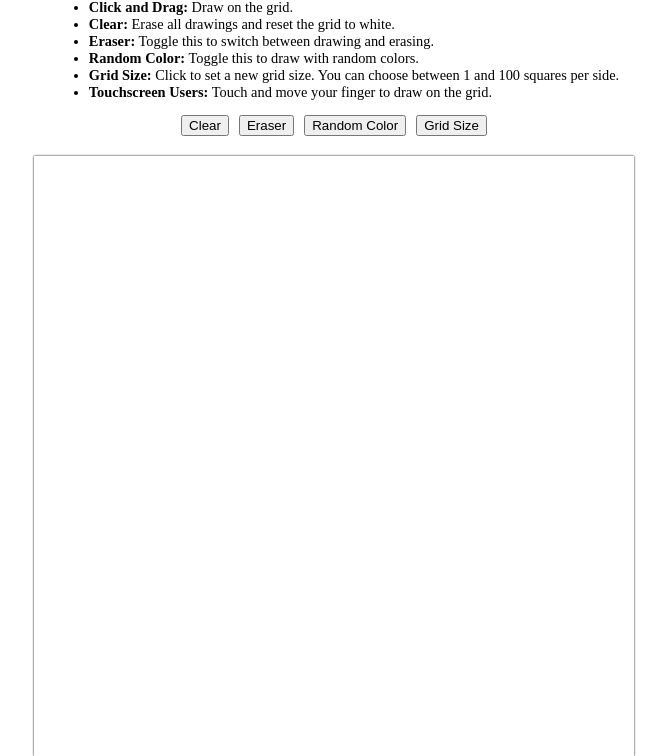
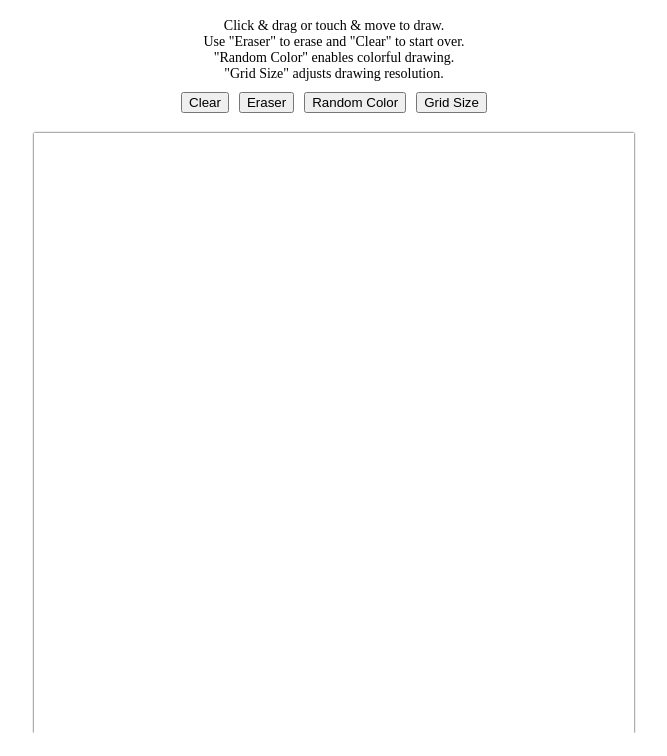
Before and after one commit to Graham4914/Etch-a-Sketch, a plain HTML site: page index.html in a window 1280 px wide. Shown: the part 83-839 px from the top of the page, without its empty margins (306-973 px from the left). After the commit the page ends 816 px from the top, so only its background shows below. Drawn offline with Linux system fonts and the light colour scheme.

Commit message:
Edited instructions and css to center

```diff
--- a/index.html
+++ b/index.html
@@ -10,15 +10,12 @@
   <h1 class="header">Etch a Sketch</h1>
 
   <div id="mainContainer">
-<ul style="font-size: 0.9em;">
-  <li><strong>Click and Drag:</strong> Draw on the grid.</li>
-  <li><strong>Clear:</strong> Erase all drawings and reset the grid to white.</li>
-  <li><strong>Eraser:</strong> Toggle this to switch between drawing and erasing.</li>
-  <li><strong>Random Color:</strong> Toggle this to draw with random colors.</li>
-  <li><strong>Grid Size:</strong> Click to set a new grid size. You can choose between 1 and 100 squares per side.</li>
-  <li><strong>Touchscreen Users:</strong> Touch and move your finger to draw on the grid.</li>
-</ul>
-
+    <ul class="instructions-list">
+      <li>Click & drag or touch & move to draw.</li>
+      <li>Use "Eraser" to erase and "Clear" to start over.</li>
+      <li>"Random Color" enables colorful drawing.</li>
+      <li>"Grid Size" adjusts drawing resolution.</li>
+  </ul>
     <div id="controls">
       <button id="clearButton">Clear</button>
       <button id="eraserButton">Eraser</button>
--- a/styles.css
+++ b/styles.css
@@ -46,6 +46,16 @@ body {
 .button-active {
     background-color: #a0a0a0;
 }
+
+.instructions-list {
+    text-align: center;
+    font-size: 14px; /* Adjust to desired font size */
+    list-style-type: none; /* Removes bullet points */
+    padding: 0;
+    max-width: 70%; /* Adjust to desired width */
+    margin: 10px auto; /* Centers the list in the container */
+}
+
 /* #gridContainer > div {
 border: 1px solid white;
 box-sizing: border-box;
```
